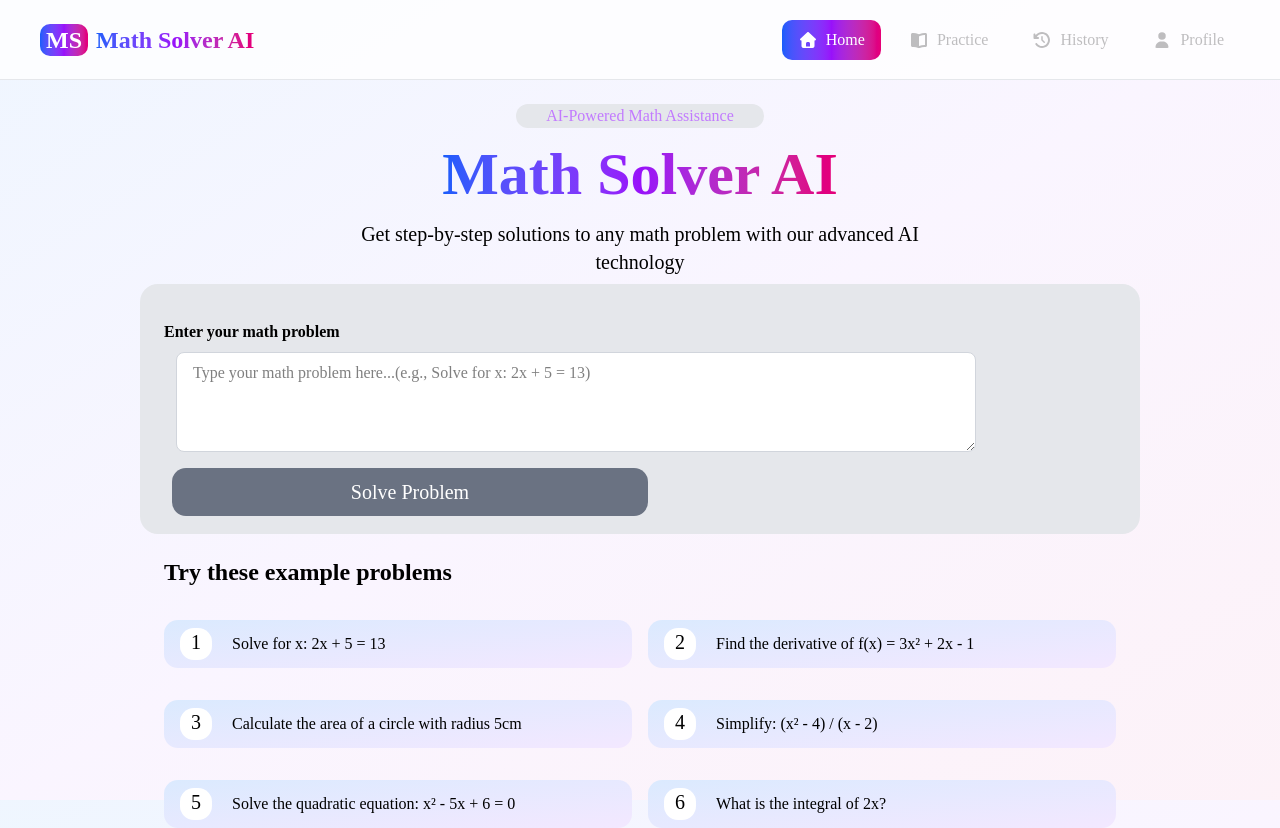
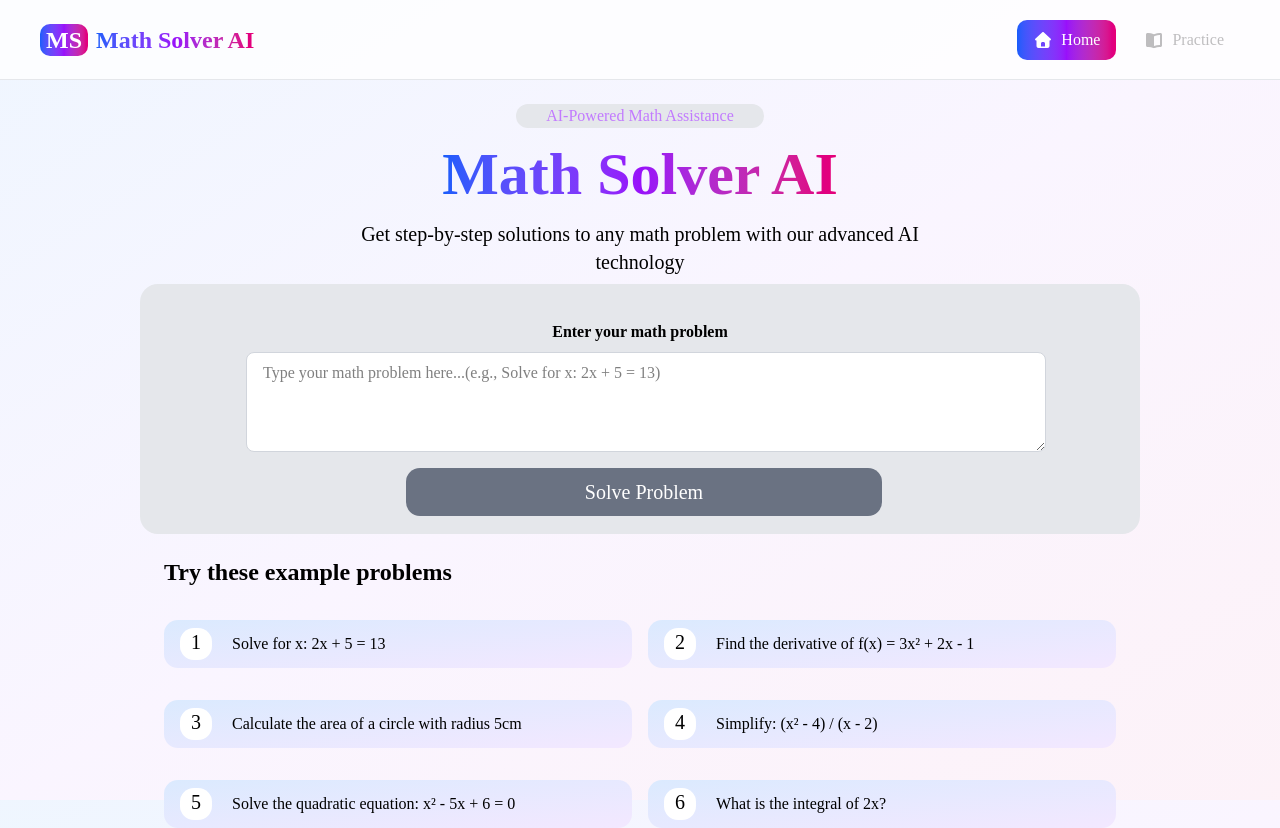
Before and after one commit to athersalah16/smart_math_solver, a Next.js app: page / in a window 1280 px wide. Built offline with nearby package versions, Linux system fonts and the light colour scheme.

Commit message:
finish edits

```diff
--- a/app/components/EquationInput.jsx
+++ b/app/components/EquationInput.jsx
@@ -4,7 +4,7 @@ import DisplaySolution from "./DisplaySolution";
 function EquationInput() {
   const { equation, setEquation, runAI, solution, loading } = useEquation();
   return (
-    <div className="w-full flex flex-col mt-3">
+    <div className="w-full justify-center items-center flex flex-col mt-3">
       <div>
         <h2 className="text-black font-bold">Enter your math problem</h2>
       </div>
--- a/app/components/Header.jsx
+++ b/app/components/Header.jsx
@@ -11,8 +11,7 @@ function Header() {
   const navItems = [
     { label: "Home", link: "/", icon: faHouse },
     { label: "Practice", link: "/practice", icon: faBookOpen },
-    { label: "History", link: "/history", icon: faClockRotateLeft },
-    { label: "Profile", link: "/profile", icon: faUser },
+
   ];
 
   return (
--- a/app/components/TryEquation.jsx
+++ b/app/components/TryEquation.jsx
@@ -19,7 +19,7 @@ function TryEquation() {
       {equations.map((eq, index) => (
         <div
             onClick={() => setEquation(eq.equa)}
-          className=" flex hover:bg-linear-to-r hover:from-blue-600 hover:via-purple-600 hover:to-pink-600   mt-4 cursor-pointer items-center flex-row bg-linear-to-br from-blue-100 to-purple-100 w-full h-12 text-black  rounded-xl "
+          className=" flex hover:bg-linear-to-r hover:from-blue-600 hover:via-purple-600 hover:to-pink-600   duration-300 transition-colors mt-4 cursor-pointer items-center flex-row bg-linear-to-br from-blue-100 to-purple-100 w-full h-12 text-black  rounded-xl "
           key={index}
         >
           <div className=" ml-4 w-8 h-8
--- a/app/history/page.js
+++ /dev/null
@@ -1,11 +0,0 @@
-import React from 'react'
-
-function Page() {
-  return (
-    <div>
-
-    </div>
-  )
-}
-
-export default Page
--- a/app/profile/page.js
+++ /dev/null
@@ -1,11 +0,0 @@
-import React from 'react'
-
-function Page() {
-  return (
-    <div>
-
-    </div>
-  )
-}
-
-export default Page
```
